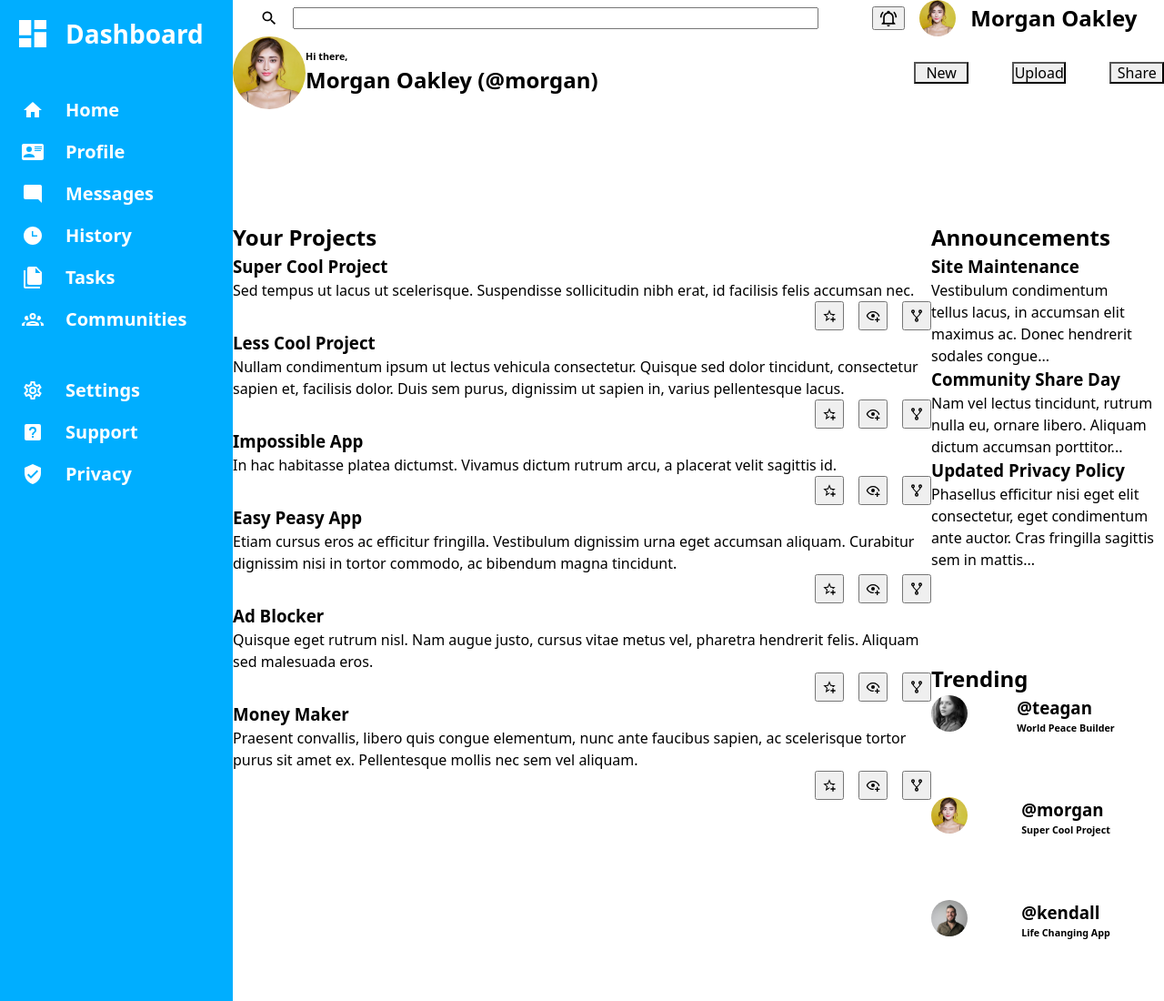
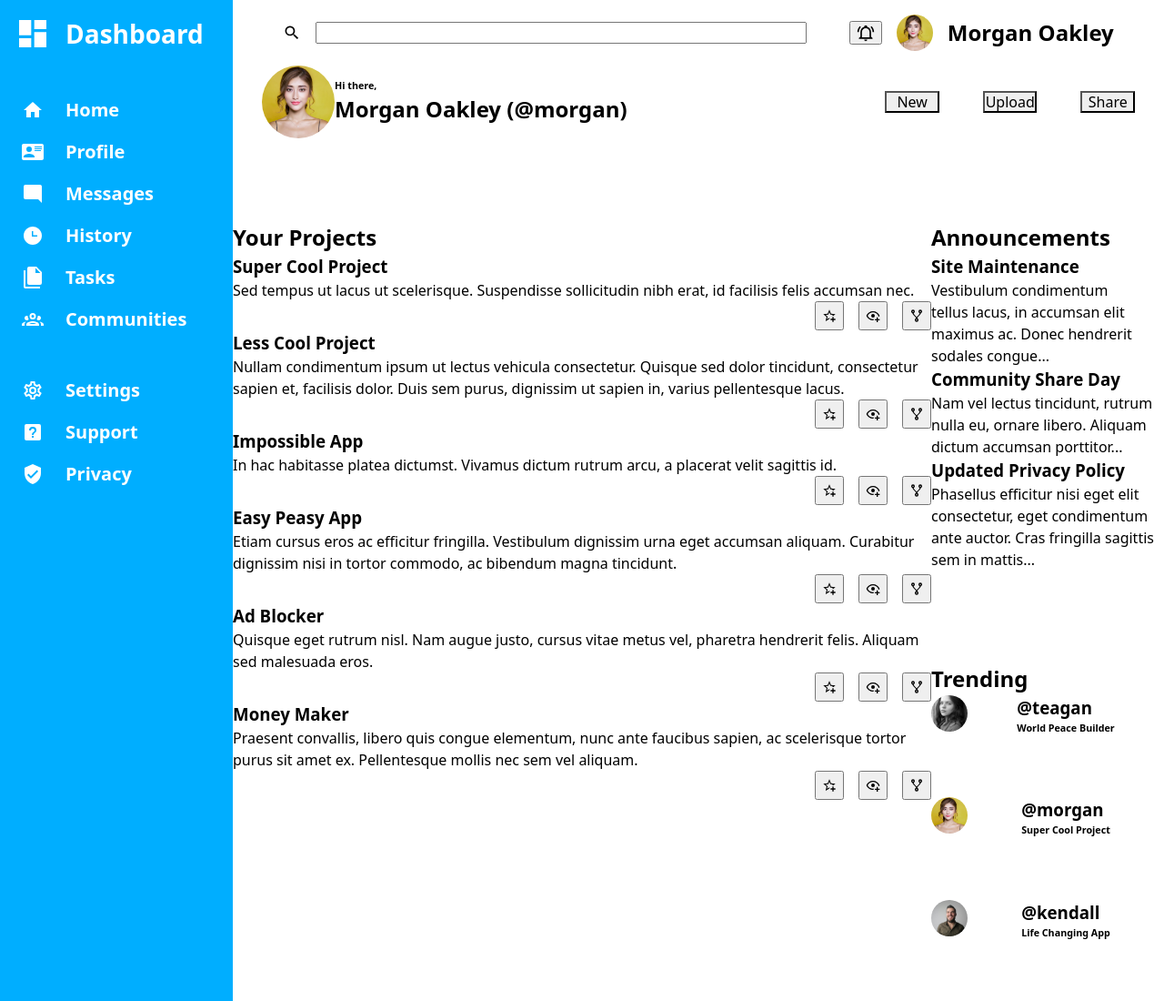
Before and after one commit to cgrustas/admin-dashboard, a website: page index.html in a window 1280 px wide. Shown: the top 1100 px of the page at 91% size. Drawn offline with nearby package versions, Linux system fonts and the light colour scheme.

Commit message:
Add padding and gap to header
 - top/bottom: 1rem
 - left/right: 2rem
 - gap: 1rem

```diff
--- a/css/styles.css
+++ b/css/styles.css
@@ -59,8 +59,10 @@ a {
 
 header {
     grid-area: header;
+    padding: 1rem 2rem;
     display: flex;
     flex-direction: column;
+    gap: 1rem;
 }
 
 .system-bar {
```
